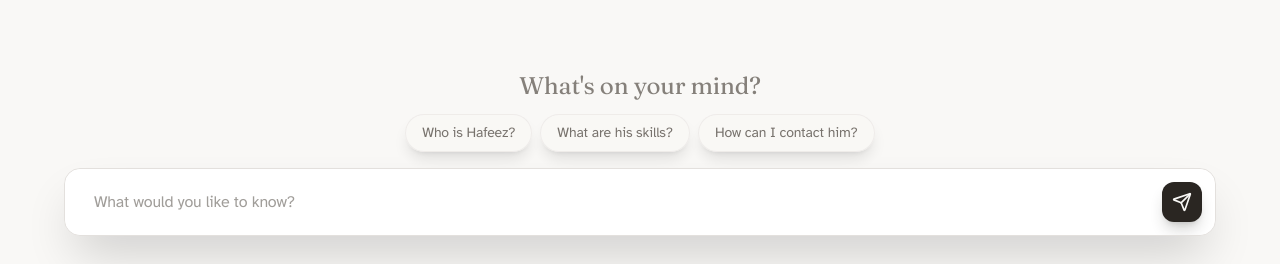
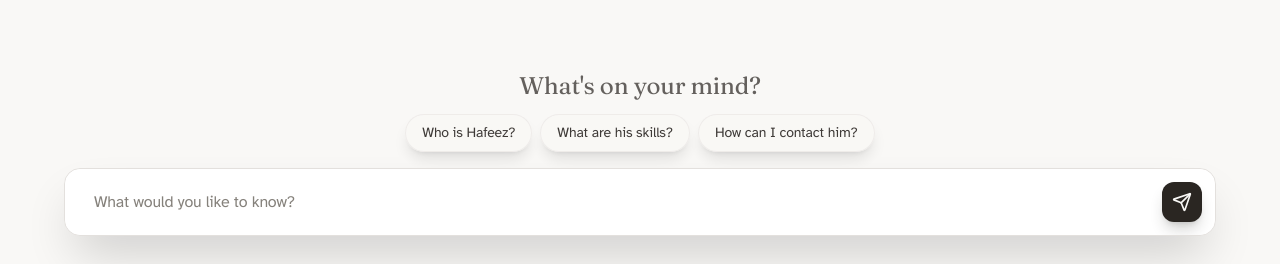
Before and after one commit to hafzism/next-portfolio, a Next.js app: page / in a window 1280 px wide. Shown: the part 532-796 px from the top of the page. Built offline with nearby package versions, Linux system fonts and the light colour scheme.

Commit message:
fix: font color in light mode issue fixed. Closes #4

```diff
--- a/src/components/ChatSection.tsx
+++ b/src/components/ChatSection.tsx
@@ -20,7 +20,7 @@ const ChatSection = () => {
       {/* Floating Chat Interface fixed at bottom */}
       <div className="fixed bottom-4 md:bottom-8 left-1/2 -translate-x-1/2 w-full max-w-8xl px-4 md:px-6 z-40">
 
-        <h2 className="hidden lg:block text-base md:text-2xl text-center text-muted-foreground mb-3 opacity-90 shadow-black/50 text-shadow">
+        <h2 className="hidden lg:block text-base md:text-2xl text-center text-foreground/80 dark:text-muted-foreground mb-3 opacity-90 shadow-black/50 text-shadow">
           What's on your mind?
         </h2>
 
@@ -29,7 +29,7 @@ const ChatSection = () => {
           {quickQuestions.map((question, index) => (
             <button
               key={index}
-              className="chat-bubble shadow-lg backdrop-blur-md bg-background/80 hover:bg-background border border-border/50"
+              className="chat-bubble shadow-lg backdrop-blur-md bg-background/80 hover:bg-background border border-border/50 text-foreground/90 dark:text-foreground"
               onClick={() => handleQuestionClick(question)}
             >
               {question}
@@ -44,7 +44,7 @@ const ChatSection = () => {
               value={input}
               onChange={(e) => setInput(e.target.value)}
               placeholder="What would you like to know?"
-              className="flex-1 bg-transparent border-none outline-none px-3 md:px-4 text-sm md:text-base text-foreground placeholder:text-muted-foreground/70"
+              className="flex-1 bg-transparent border-none outline-none px-3 md:px-4 text-sm md:text-base text-foreground placeholder:text-muted-foreground/90"
             />
             <button className="p-2 md:p-2.5 bg-primary text-primary-foreground rounded-xl hover:opacity-90 transition-all hover:scale-105 shadow-lg shadow-primary/20">
               <Send className="w-4 h-4 md:w-5 md:h-5" />
```
